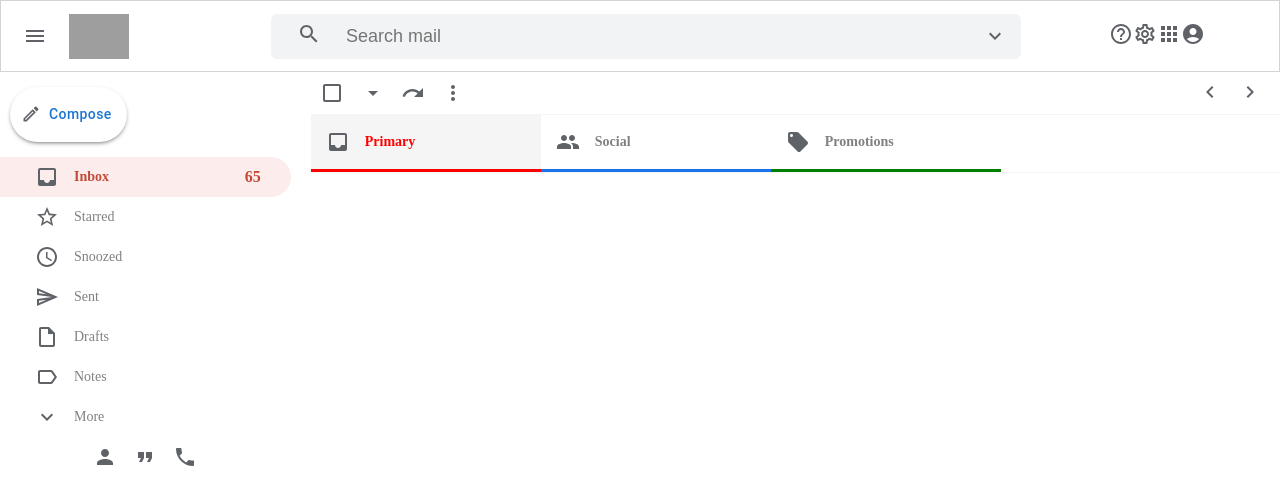
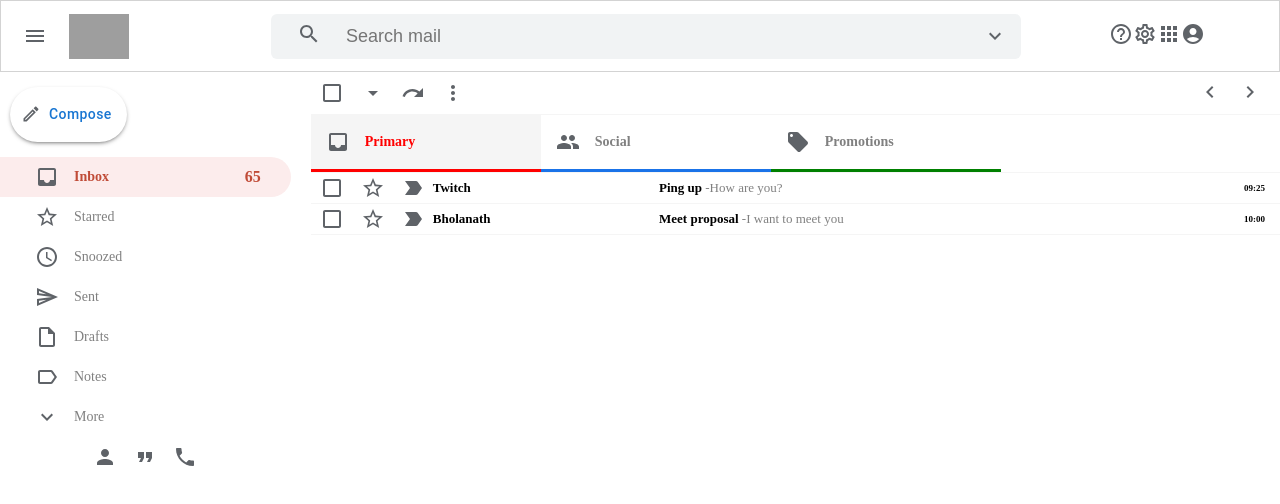
Before and after one commit to KRITTIKA0422/Gmail-clone-Frontend, a React (Create React App) app: page / in a window 1280 px wide. Shown: the top 504 px of the page. Built offline with nearby package versions, Linux system fonts and the light colour scheme; grey boxes are pictures that could not be loaded.

Commit message:
Making Mail list section

```diff
--- /dev/null
+++ b/src/components/layout/Emailrow.css
@@ -0,0 +1,43 @@
+.emailRow{
+    display: flex;
+    align-items: center;
+    height: 30px;
+    border-bottom: 1px solid whitesmoke;
+    cursor: pointer;
+    z-index: 999;
+}
+.emailRow:hover{
+    border-top: 1px solid whitesmoke;
+    box-shadow: 0px 4px 4px -2px rgba(0,0,0,0.24);
+
+}
+.emailRow_options{
+    display: flex;
+}
+.emailRow_message{
+    display: flex;
+    flex: 0.8;
+    align-items: center;
+    font-size: 13px;
+}
+.emailRow_message > h4{
+    width: 400px;
+    white-space: nowrap;
+    overflow: hidden;
+    text-overflow: ellipsis;
+    padding-left: 5px;
+    padding-right: 5px;
+}
+.emailRow_title{
+    font-size: 13px;
+    flex: 0.3;
+}
+.emailRow_time{
+    padding-right: 15px;
+    font-size: 9px;
+    font-weight: bold;
+}
+.emailRow_description{
+    font-weight: 400;
+    color:gray;
+}
--- /dev/null
+++ b/src/components/layout/Emailrow.js
@@ -0,0 +1,36 @@
+import React from "react";
+import { Checkbox } from '@mui/material';
+import StarBorderOutlinedIcon from '@mui/icons-material/StarBorderOutlined';
+import LabelImportantOutlinedIcon from '@mui/icons-material/LabelImportantOutlined';
+import IconButton from '@mui/material/IconButton';
+import "./Emailrow.css";
+import { useNavigate } from 'react-router-dom';
+
+
+export default function Emailrow({title,subject,description,time}){
+    const navigate = useNavigate();
+    return(
+        <div  className="emailRow">
+         <div className="emailRow_options">
+            <Checkbox/>
+            <IconButton>
+                <StarBorderOutlinedIcon/>
+            </IconButton>
+            <IconButton>
+                <LabelImportantOutlinedIcon/>
+            </IconButton>
+         </div>
+         <h3 className="emailRow_title">
+            {title}
+         </h3>
+         <div className="emailRow_message">
+            <h4>{subject}{" "}
+            <span className="emailRow_description">-
+            {description}</span></h4>
+         </div>
+         <p className="emailRow_time">
+          {time}
+         </p>
+           </div>
+    );
+}
--- a/src/components/layout/Emailsview.css
+++ /dev/null
@@ -1,5 +0,0 @@
-.topemailwrapper{
-  padding-left: 20px;
-  height: 48px;
-
-}
--- a/src/components/layout/Emailsviewer.js
+++ b/src/components/layout/Emailsviewer.js
@@ -10,7 +10,9 @@ import InboxIcon from '@mui/icons-material/Inbox';
 import PeopleIcon from '@mui/icons-material/People';
 import LocalOfferIcon from '@mui/icons-material/LocalOffer';
 import Section from './Section';
+import Emailrow from "./Emailrow";
 import "./Emailsviewer.css";
+
 
 export default function Emailsviewer(){
     return(
@@ -42,6 +44,16 @@ export default function Emailsviewer(){
                 <Section Icon={PeopleIcon} title='Social'color='#1A73E8'/>
                 <Section Icon={LocalOfferIcon} title='Promotions'color='green'/>
                 </div>
+                <div className="emailList_list">
+                <Emailrow title="Twitch"
+                 subject="Ping up"
+                 description="How are you?"
+                 time="09:25"/>
+                 <Emailrow title="Bholanath"
+                 subject="Meet proposal"
+                 description="I want to meet you"
+                 time="10:00"/>
+                    </div>
            </div>
-    )
+    );
 }
```
Also changed, not shown: src/components/emailitem/Emailitem.css (deleted, +0 -19 lines), src/components/emailitem/Emailitem.js (deleted, +0 -31 lines), src/components/layout/Emailsview.js (deleted, +0 -40 lines), src/temp/Emaildata.js (deleted, +0 -24 lines).
